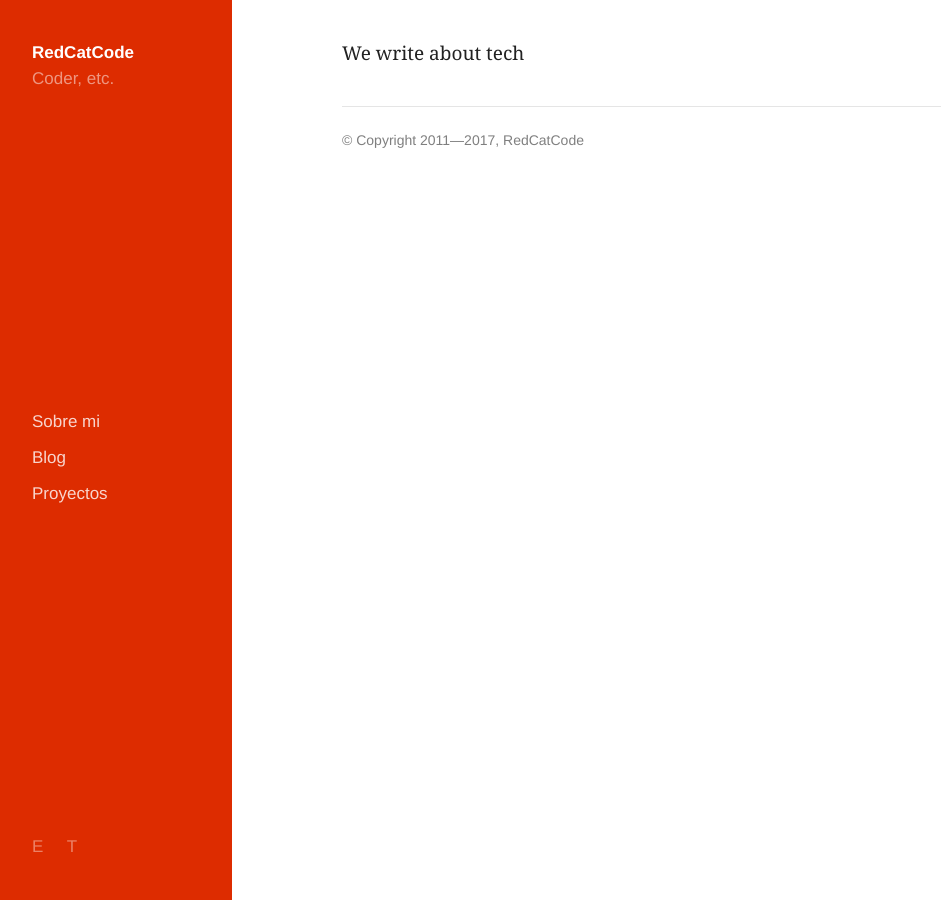
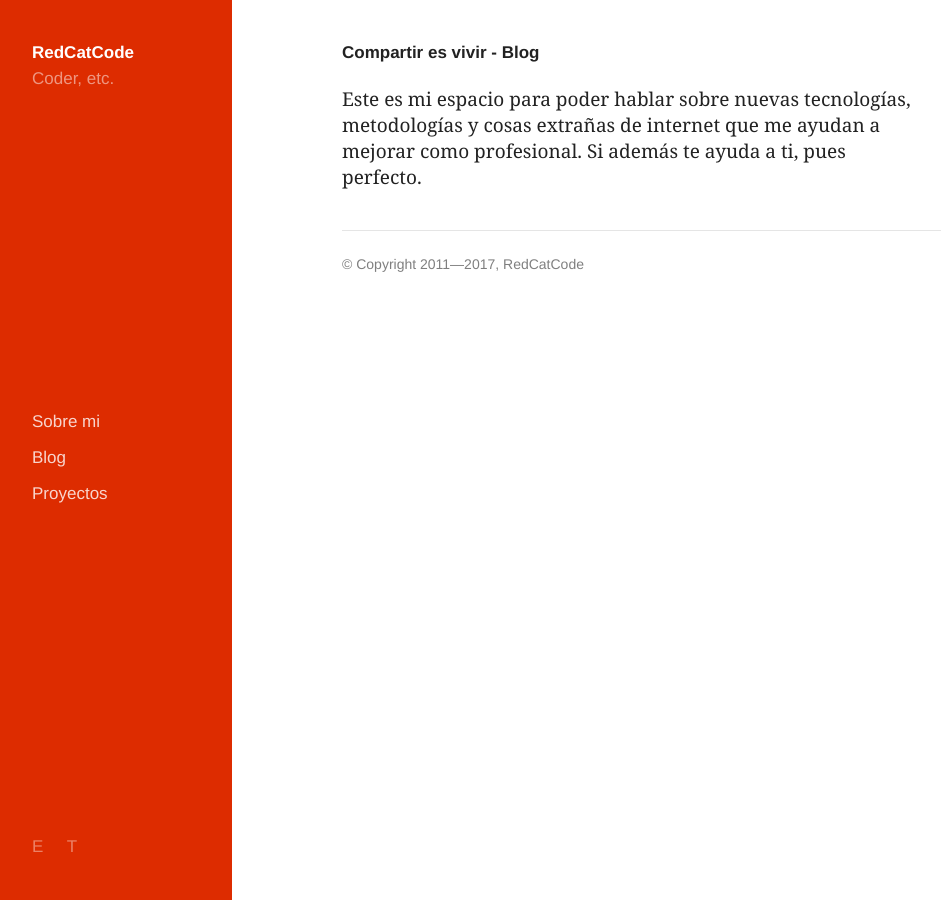
Before and after one commit to ewiggin/redcatcode-website, a Jekyll site: the page built from blog.markdown, in a window 1280 px wide. Shown: the whole page, without its empty margins (8-949 px from the left). Built offline with Jekyll 4.4.1, drawn with Linux system fonts in a browser that asks for light colours; some web fonts are replaced.

Commit message:
Updated Blog

```diff
--- a/blog.markdown
+++ b/blog.markdown
@@ -1,9 +1,11 @@
 ---
 title: Blog
 date: 2017-02-24 15:57:00 +01:00
-permalink: "/blog1"
+permalink: "/blog"
 position: 1
 layout: default
 ---
 
-We write about tech
+# Compartir es vivir - Blog
+
+Este es mi espacio para poder hablar sobre nuevas tecnologías, metodologías y cosas extrañas de internet que me ayudan a mejorar como profesional. Si además te ayuda a ti, pues perfecto.
```
